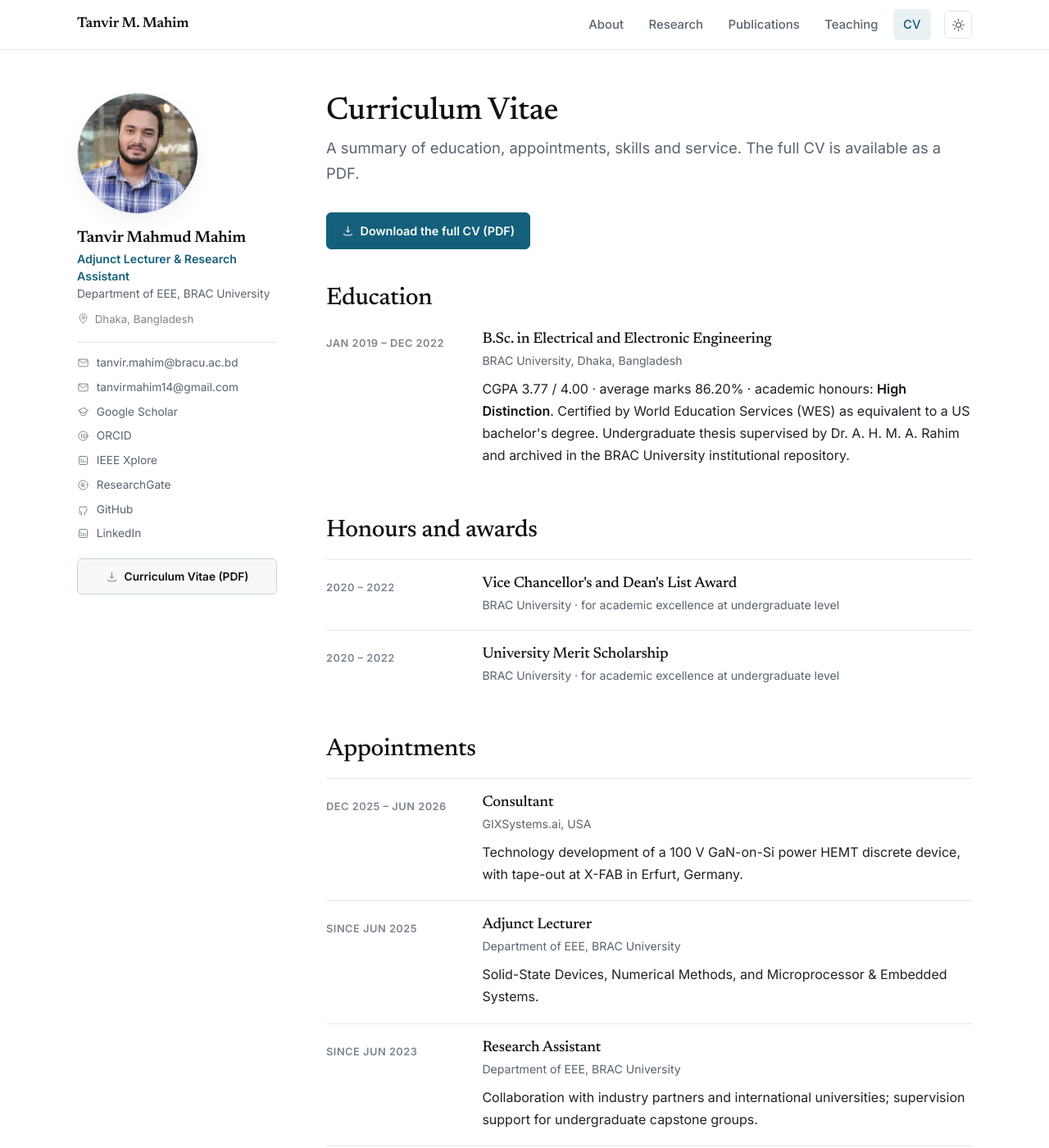
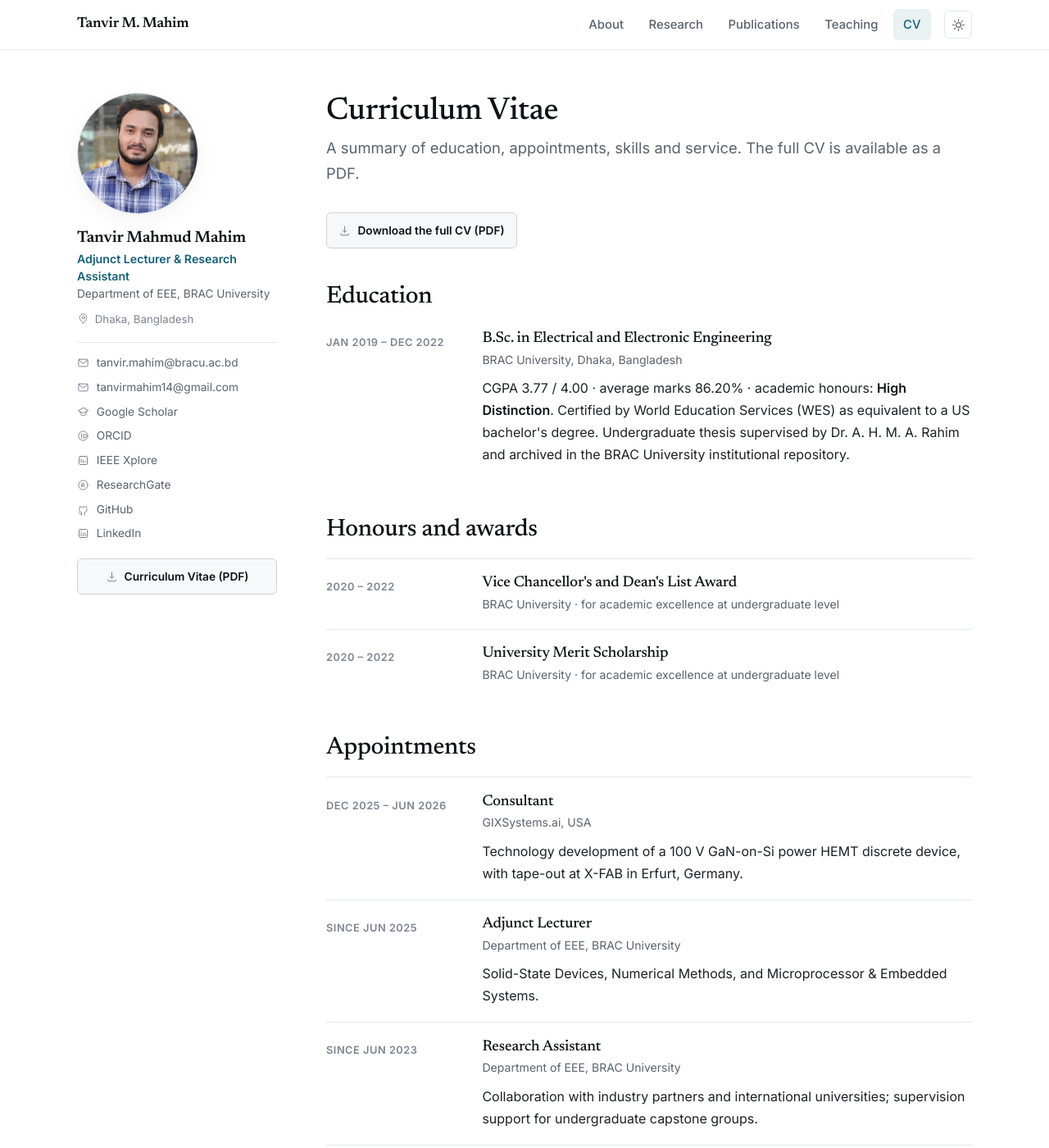
Before and after one commit to Tanvir-Mahmud-Mahim/Tanvir-Mahmud-Mahim.github.io, a Jekyll site: the page built from cv.md, in a window 1280 px wide and 1400 px high. Shown: the whole window at 82% size. Built offline with Jekyll 4.4.1, drawn with Linux system fonts in a browser that asks for light colours.

Commit message:
Update site

```diff
--- a/assets/css/main.css
+++ b/assets/css/main.css
@@ -269,22 +269,6 @@ hr {
   margin: 2.6rem 0;
 }
 
-.lede {
-  font-size: var(--step-1);
-  line-height: 1.6;
-  color: var(--text);
-}
-
-.eyebrow {
-  font-family: var(--font-sans);
-  font-size: .74rem;
-  font-weight: 600;
-  letter-spacing: .1em;
-  text-transform: uppercase;
-  color: var(--faint);
-  margin: 0 0 .7rem;
-}
-
 /* --------------------------------------------------------------------------
    4. Masthead & navigation
    -------------------------------------------------------------------------- */
@@ -473,33 +457,10 @@ hr {
   color: var(--faint);
 }
 
-.btn-primary {
-  display: inline-flex;
-  align-items: center;
-  gap: .5rem;
-  padding: .58rem 1.1rem;
-  border: 1px solid var(--accent);
-  border-radius: var(--radius-sm);
-  background: var(--accent);
-  color: var(--accent-contrast);
-  font-size: .9rem;
-  font-weight: 600;
-  transition: all .15s var(--ease);
-}
-.btn-primary:hover {
-  background: var(--accent-hover);
-  border-color: var(--accent-hover);
-  color: var(--accent-contrast);
-  text-decoration: none;
-}
-.btn-primary .ico { color: currentColor; }
-
 .btn-cv {
   display: inline-flex;
   align-items: center;
   gap: .5rem;
-  width: 100%;
-  justify-content: center;
   padding: .58rem .9rem;
   border: 1px solid var(--border-strong);
   border-radius: var(--radius-sm);
@@ -516,6 +477,10 @@ hr {
   text-decoration: none;
 }
 .btn-cv:hover .ico { color: var(--accent-contrast); }
+
+/* In the sidebar rail the button fills the column. Used inline on the CV page
+   the same class keeps its natural width. */
+.sidebar .btn-cv { width: 100%; justify-content: center; }
 
 /* --------------------------------------------------------------------------
    7. Home: intro, interests, news
@@ -582,12 +547,6 @@ hr {
   white-space: nowrap;
 }
 .news .news-body { color: var(--text); }
-
-.news-more {
-  margin-top: .9rem;
-  font-size: .88rem;
-  color: var(--faint);
-}
 
 /* --------------------------------------------------------------------------
    8. Research highlights
@@ -962,7 +921,7 @@ a.chip:hover {
     grid-template-columns: repeat(auto-fill, minmax(200px, 1fr));
     gap: .1rem .9rem;
   }
-  .btn-cv { grid-area: cv; }
+  .sidebar .btn-cv { grid-area: cv; }
 
   .nav-toggle {
     display: inline-grid;
--- a/cv.md
+++ b/cv.md
@@ -6,7 +6,7 @@ permalink: /cv/
 description: "Curriculum vitae of Tanvir Mahmud Mahim, Adjunct Lecturer and Research Assistant, Department of EEE, BRAC University."
 ---
 
-<p><a class="btn-primary" href="{{ site.author.cv | relative_url }}">
+<p><a class="btn-cv" href="{{ site.author.cv | relative_url }}">
   <svg class="ico" viewBox="0 0 24 24" aria-hidden="true"><path d="M12 3.5v11M8 11l4 3.8 4-3.8"></path><path d="M4.5 17.5v2a1 1 0 0 0 1 1h13a1 1 0 0 0 1-1v-2"></path></svg>
   Download the full CV (PDF)
 </a></p>
```
Also changed, not shown: GUIDE.md (+31 -8 lines), 1 other file.
